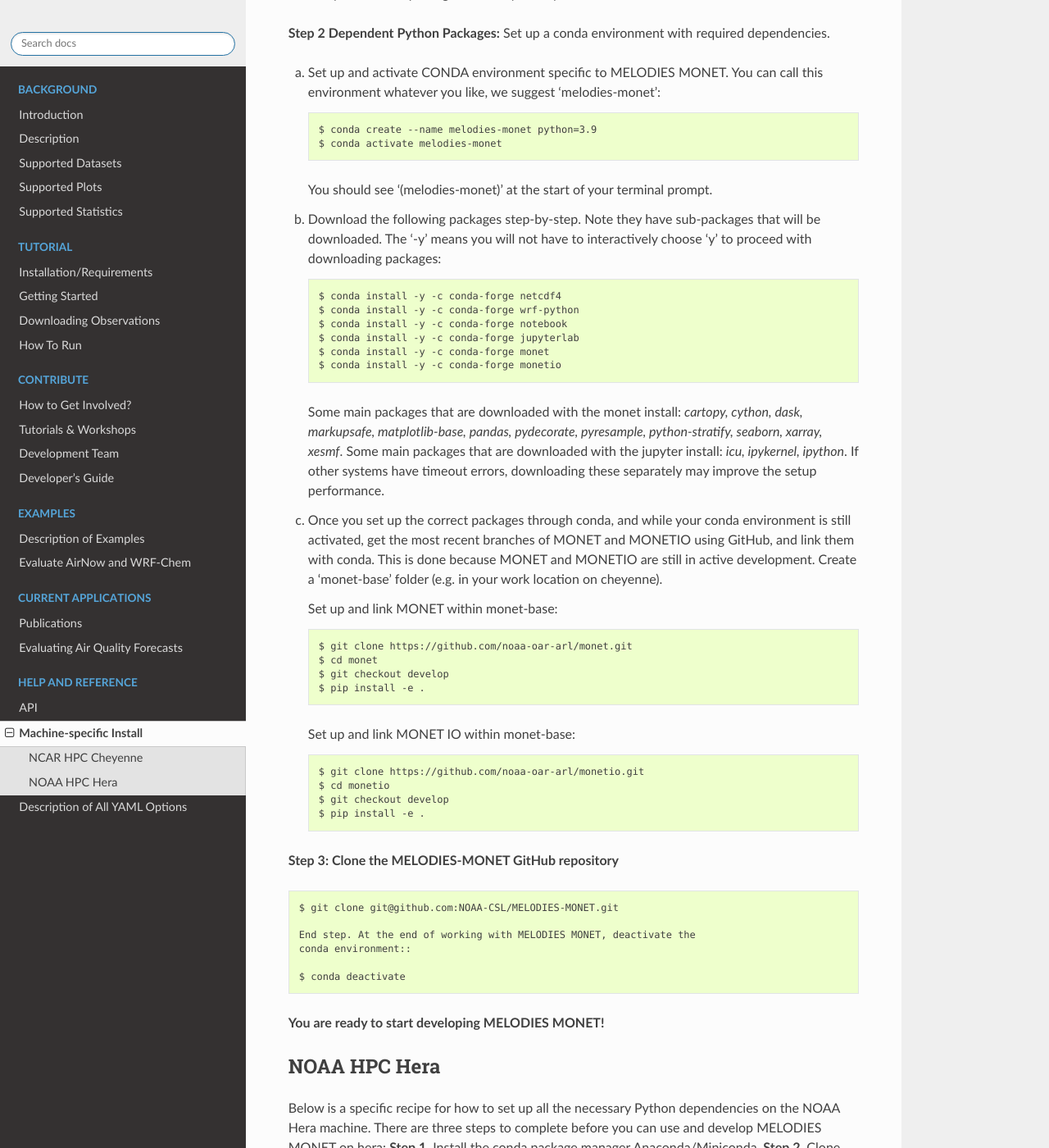
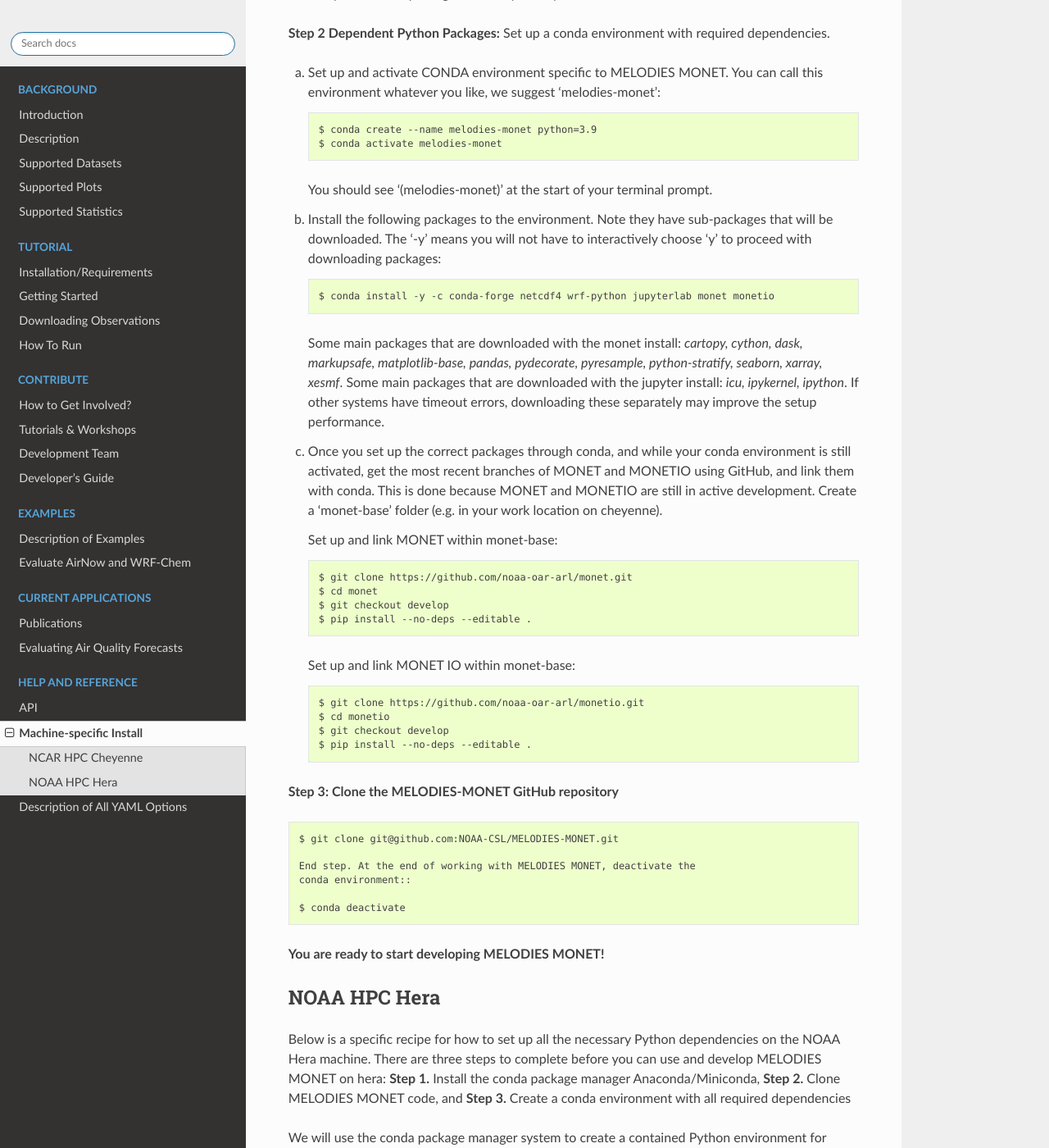
Before and after one commit to NOAA-CSL/MELODIES-MONET, a Sphinx documentation site: the page built from docs/appendix/machine-specific-install.rst, in a window 1280 px wide and 1400 px high, scrolled down 1181 px. Shown: the whole window at 82% size. Built offline with Sphinx 7.4.7 and the Read the Docs theme 2.0.0, drawn with Linux system fonts in a browser that asks for light colours; some of the changed text lies outside the part shown.

Commit message:
Install notes updates

```diff
--- a/docs/appendix/machine-specific-install.rst
+++ b/docs/appendix/machine-specific-install.rst
@@ -59,16 +59,11 @@
 
     You should see '(melodies-monet)' at the start of your terminal prompt.
 
-(b) Download the following packages step-by-step. Note they have sub-packages
+(b) Install the following packages to the environment. Note they have sub-packages
     that will be downloaded. The '-y' means you will not have to interactively
     choose 'y' to proceed with downloading packages::
 
-    $ conda install -y -c conda-forge netcdf4
-    $ conda install -y -c conda-forge wrf-python
-    $ conda install -y -c conda-forge notebook
-    $ conda install -y -c conda-forge jupyterlab
-    $ conda install -y -c conda-forge monet
-    $ conda install -y -c conda-forge monetio
+    $ conda install -y -c conda-forge netcdf4 wrf-python jupyterlab monet monetio
 
     Some main packages that are downloaded with the monet install: *cartopy,
     cython, dask, markupsafe, matplotlib-base, pandas, pydecorate, pyresample,
@@ -88,14 +83,14 @@
     $ git clone https://github.com/noaa-oar-arl/monet.git
     $ cd monet
     $ git checkout develop
-    $ pip install -e .
+    $ pip install --no-deps --editable .
 
     Set up and link MONET IO within monet-base::
 
     $ git clone https://github.com/noaa-oar-arl/monetio.git
     $ cd monetio
     $ git checkout develop
-    $ pip install -e .
+    $ pip install --no-deps --editable .
 
 **Step 3: Clone the MELODIES-MONET GitHub repository** ::
 
@@ -183,13 +178,13 @@
 
      **Option 2: Manual method:**
 
-      * Downloading a lot of dependent packages at once on Hera leads to stalling.
+     .. important::
+        Downloading a lot of dependent packages at once on Hera leads to stalling.
         To overcome this challange, either use Option 1 or install some of the
         larger packages first and then install MONET and MONETIO like the following: ::
 
         $ conda create --name melodies-monet python=3.9
         $ conda activate melodies-monet
-        $ conda install -c conda-forge notebook
         $ conda install -c conda-forge jupyterlab
         $ conda install -c conda-forge netcdf4
         $ conda install -c conda-forge wrf-python
@@ -208,12 +203,12 @@
       $ git clone git@github.com:noaa-oar-arl/monet.git
       $ cd monet
       $ git checkout develop
-      $ pip install -e .
+      $ pip install --no-deps --editable .
 
       $ git clone git@github.com:noaa-oar-arl/monetio.git
       $ cd monetio
       $ git checkout develop
-      $ pip install -e .
+      $ pip install --no-deps --editable .
 
    * Hera has download restrictions, so link the required cartopy shapefiles
      for plotting by running the following script ::
```
Also changed, not shown: docs/tutorial/installation.rst (+3 -8 lines).
